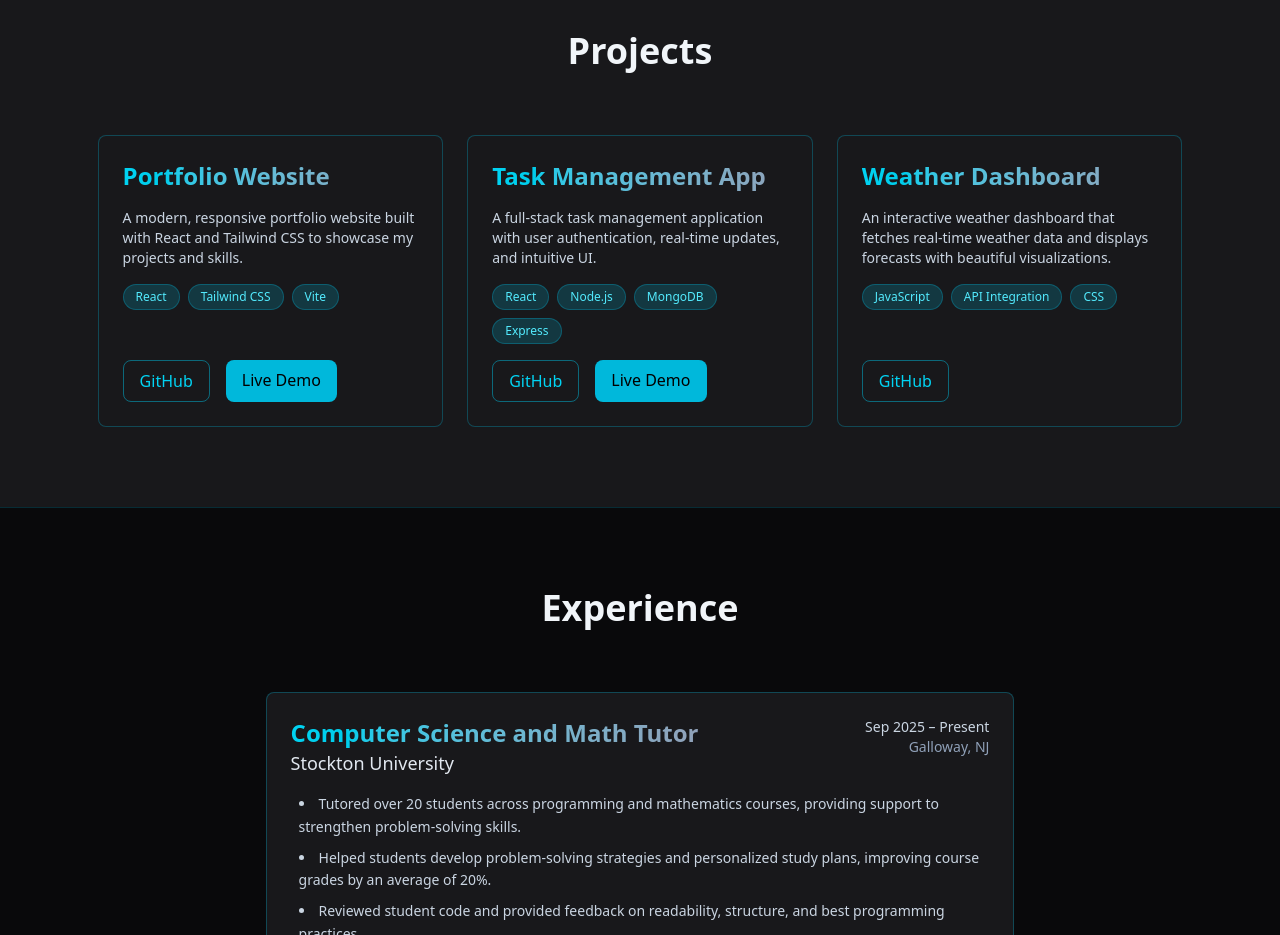
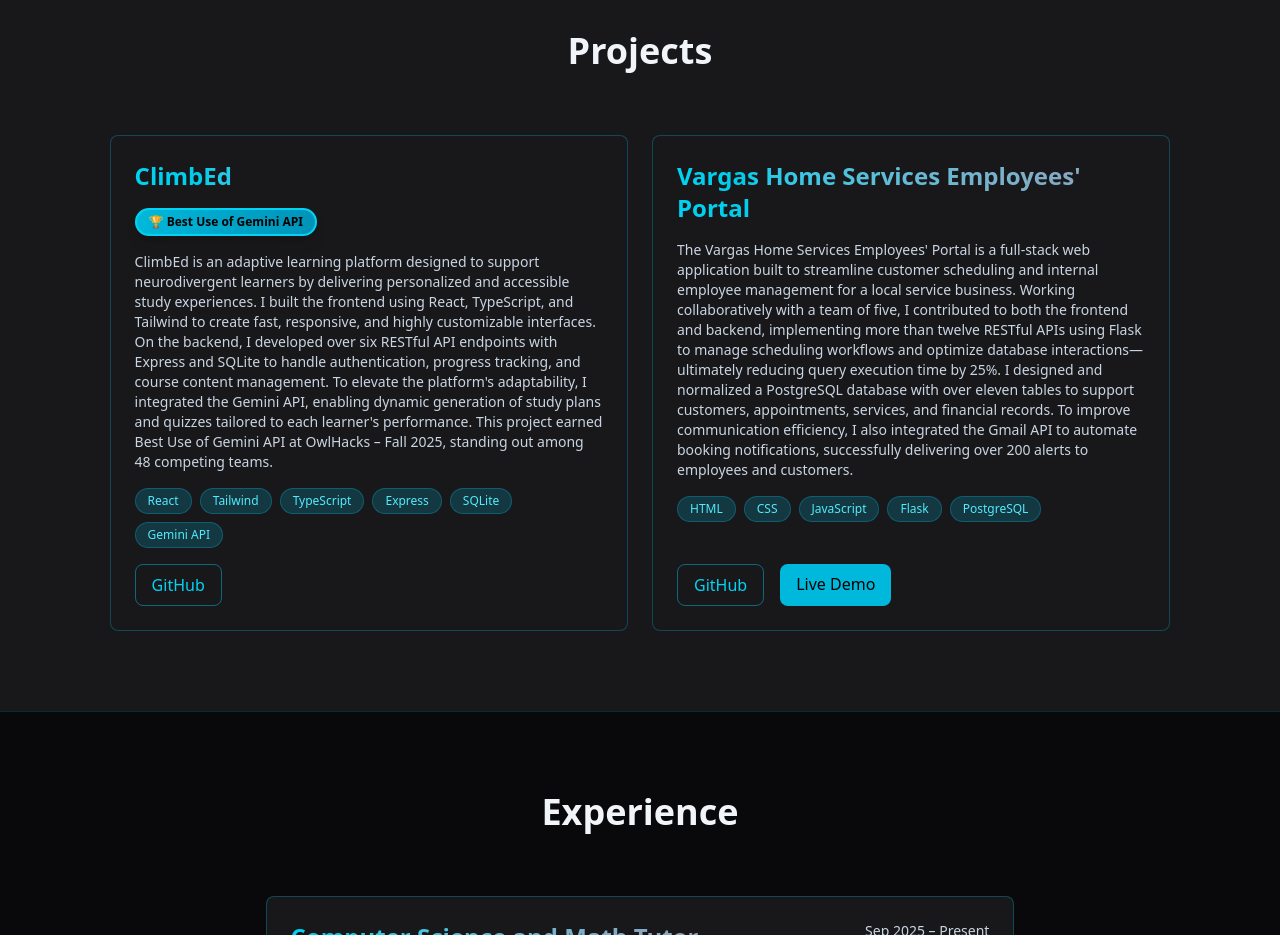
Before and after one commit to HuyGHuynh/Portfolio, a React (Vite) app: page / in a window 1280 px wide. Shown: the part 1940-2875 px from the top of the page. Built offline with nearby package versions, Linux system fonts and the light colour scheme.

Commit message:
add zoom effect on navbar

```diff
--- a/src/components/Navbar.jsx
+++ b/src/components/Navbar.jsx
@@ -6,16 +6,16 @@ export default function Navbar() {
   return (
     <nav className="fixed top-0 left-0 w-full z-50 bg-black/80 backdrop-blur-md border-b border-cyan-500/20">
       <div className="flex items-center justify-between h-16 px-6 max-w-7xl mx-auto">
-        <a href="#hero" className="font-bold text-xl bg-gradient-to-r from-cyan-400 to-slate-400 bg-clip-text text-transparent hover:from-cyan-300 hover:to-slate-300 transition-all" onClick={() => setOpen(false)}>
+        <a href="#hero" className="font-bold text-xl bg-gradient-to-r from-cyan-400 to-slate-400 bg-clip-text text-transparent hover:from-cyan-300 hover:to-slate-300 hover:scale-110 transition-all" onClick={() => setOpen(false)}>
           Huy
         </a>
         <div className="hidden md:flex gap-8">
-          <a href="#about" className="text-slate-300 hover:text-cyan-400 transition-colors">About</a>
-          <a href="#skill" className="text-slate-300 hover:text-cyan-400 transition-colors">Skill</a>
-          <a href="#projects" className="text-slate-300 hover:text-cyan-400 transition-colors">Projects</a>
-          <a href="#experience" className="text-slate-300 hover:text-cyan-400 transition-colors">Experience</a>
-          <a href="#contact" className="text-slate-300 hover:text-cyan-400 transition-colors">Contact</a>
-          <a href="https://drive.google.com/file/d/1sIuwIIjKUdCED1uMMnHe42E-WHJbAgWr/view" target="_blank" rel="noopener noreferrer" className="text-slate-300 hover:text-cyan-400 transition-colors">Resume</a>
+          <a href="#about" className="text-slate-300 hover:text-cyan-400 hover:scale-110 transition-all">About</a>
+          <a href="#skill" className="text-slate-300 hover:text-cyan-400 hover:scale-110 transition-all">Skill</a>
+          <a href="#projects" className="text-slate-300 hover:text-cyan-400 hover:scale-110 transition-all">Projects</a>
+          <a href="#experience" className="text-slate-300 hover:text-cyan-400 hover:scale-110 transition-all">Experience</a>
+          <a href="#contact" className="text-slate-300 hover:text-cyan-400 hover:scale-110 transition-all">Contact</a>
+          <a href="https://drive.google.com/file/d/1sIuwIIjKUdCED1uMMnHe42E-WHJbAgWr/view" target="_blank" rel="noopener noreferrer" className="text-slate-300 hover:text-cyan-400 hover:scale-110 transition-all">Resume</a>
         </div>
 
         <button
@@ -45,12 +45,12 @@ export default function Navbar() {
       {open && (
         <div className="md:hidden bg-black border-t border-cyan-500/20 backdrop-blur-md">
           <div className="flex flex-col gap-4 p-6">
-            <a href="#about" onClick={() => setOpen(false)} className="text-slate-300 hover:text-cyan-400 transition-colors">About</a>
-            <a href="#skill" onClick={() => setOpen(false)} className="text-slate-300 hover:text-cyan-400 transition-colors">Skill</a>
-            <a href="#projects" onClick={() => setOpen(false)} className="text-slate-300 hover:text-cyan-400 transition-colors">Projects</a>
-            <a href="#experience" onClick={() => setOpen(false)} className="text-slate-300 hover:text-cyan-400 transition-colors">Experience</a>
-            <a href="#contact" onClick={() => setOpen(false)} className="text-slate-300 hover:text-cyan-400 transition-colors">Contact</a>
-            <a href="https://drive.google.com/file/d/1sIuwIIjKUdCED1uMMnHe42E-WHJbAgWr/view" target="_blank" rel="noopener noreferrer" onClick={() => setOpen(false)} className="text-slate-300 hover:text-cyan-400 transition-colors">Resume</a>
+            <a href="#about" onClick={() => setOpen(false)} className="text-slate-300 hover:text-cyan-400 hover:scale-105 transition-all">About</a>
+            <a href="#skill" onClick={() => setOpen(false)} className="text-slate-300 hover:text-cyan-400 hover:scale-105 transition-all">Skill</a>
+            <a href="#projects" onClick={() => setOpen(false)} className="text-slate-300 hover:text-cyan-400 hover:scale-105 transition-all">Projects</a>
+            <a href="#experience" onClick={() => setOpen(false)} className="text-slate-300 hover:text-cyan-400 hover:scale-105 transition-all">Experience</a>
+            <a href="#contact" onClick={() => setOpen(false)} className="text-slate-300 hover:text-cyan-400 hover:scale-105 transition-all">Contact</a>
+            <a href="https://drive.google.com/file/d/1sIuwIIjKUdCED1uMMnHe42E-WHJbAgWr/view" target="_blank" rel="noopener noreferrer" onClick={() => setOpen(false)} className="text-slate-300 hover:text-cyan-400 hover:scale-105 transition-all">Resume</a>
           </div>
         </div>
       )}
--- a/src/components/ProjectCard.jsx
+++ b/src/components/ProjectCard.jsx
@@ -4,10 +4,16 @@ export default function ProjectCard({
   technologies,
   githubLink,
   liveLink,
+  award,
 }) {
   return (
-    <div className="border border-cyan-500/30 bg-zinc-900 rounded-lg w-[90%] md:w-[45%] lg:w-[30%] p-6 flex flex-col gap-4 hover:border-cyan-400/50 hover:bg-zinc-850 transition-all">
+    <div className="border border-cyan-500/30 bg-zinc-900 rounded-lg w-[90%] md:w-[48%] lg:w-[45%] p-6 flex flex-col gap-4 hover:border-cyan-400/50 hover:bg-zinc-850 transition-all">
       <h3 className="text-2xl font-semibold bg-gradient-to-r from-cyan-400 to-slate-400 bg-clip-text text-transparent">{title}</h3>
+      {award && (
+        <div className="bg-gradient-to-r from-cyan-500 to-cyan-600 text-black px-3 py-1 rounded-full text-xs font-bold shadow-lg border-2 border-cyan-400 w-fit">
+          🏆 {award}
+        </div>
+      )}
       <p className="text-sm text-slate-300">{description}</p>
       <div className="flex flex-wrap gap-2">
         {technologies.map((tech, index) => (
--- a/src/components/Projects.jsx
+++ b/src/components/Projects.jsx
@@ -2,28 +2,21 @@ import ProjectCard from "./ProjectCard";
 
 const projects = [
   {
-    title: "Portfolio Website",
+    title: "ClimbEd",
     description:
-      "A modern, responsive portfolio website built with React and Tailwind CSS to showcase my projects and skills.",
-    technologies: ["React", "Tailwind CSS", "Vite"],
-    githubLink: "https://github.com/yourusername/portfolio",
-    liveLink: "https://yourportfolio.com",
+      "ClimbEd is an adaptive learning platform designed to support neurodivergent learners by delivering personalized and accessible study experiences. I built the frontend using React, TypeScript, and Tailwind to create fast, responsive, and highly customizable interfaces. On the backend, I developed over six RESTful API endpoints with Express and SQLite to handle authentication, progress tracking, and course content management. To elevate the platform's adaptability, I integrated the Gemini API, enabling dynamic generation of study plans and quizzes tailored to each learner's performance. This project earned Best Use of Gemini API at OwlHacks – Fall 2025, standing out among 48 competing teams.",
+    technologies: ["React", "Tailwind", "TypeScript", "Express", "SQLite", "Gemini API"],
+    githubLink: "https://github.com/HuyGHuynh/climbEd",
+    liveLink: null,
+    award: "Best Use of Gemini API",
   },
   {
-    title: "Task Management App",
+    title: "Vargas Home Services Employees' Portal",
     description:
-      "A full-stack task management application with user authentication, real-time updates, and intuitive UI.",
-    technologies: ["React", "Node.js", "MongoDB", "Express"],
-    githubLink: "https://github.com/yourusername/task-manager",
-    liveLink: "https://yourtaskapp.com",
-  },
-  {
-    title: "Weather Dashboard",
-    description:
-      "An interactive weather dashboard that fetches real-time weather data and displays forecasts with beautiful visualizations.",
-    technologies: ["JavaScript", "API Integration", "CSS"],
-    githubLink: "https://github.com/yourusername/weather-app",
-    liveLink: null,
+      "The Vargas Home Services Employees' Portal is a full‑stack web application built to streamline customer scheduling and internal employee management for a local service business. Working collaboratively with a team of five, I contributed to both the frontend and backend, implementing more than twelve RESTful APIs using Flask to manage scheduling workflows and optimize database interactions—ultimately reducing query execution time by 25%. I designed and normalized a PostgreSQL database with over eleven tables to support customers, appointments, services, and financial records. To improve communication efficiency, I also integrated the Gmail API to automate booking notifications, successfully delivering over 200 alerts to employees and customers.",
+    technologies: ["HTML", "CSS", "JavaScript", "Flask", "PostgreSQL"],
+    githubLink: "https://github.com/HuyGHuynh/vargas-home-service-app",
+    liveLink: "https://www.vargashomeservice.com/",
   },
 ];
 
@@ -43,6 +36,7 @@ export default function Projects() {
             technologies={project.technologies}
             githubLink={project.githubLink}
             liveLink={project.liveLink}
+            award={project.award}
           />
         ))}
       </div>
```
